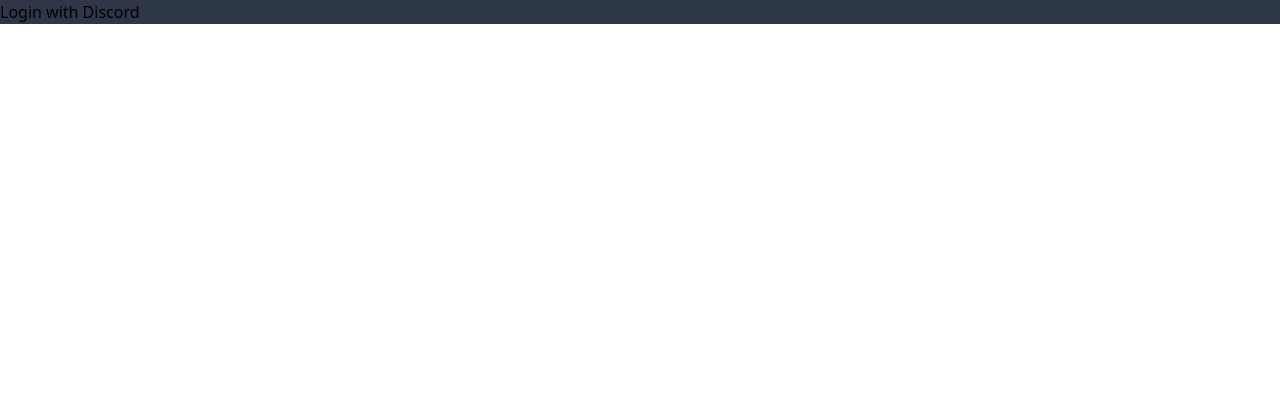
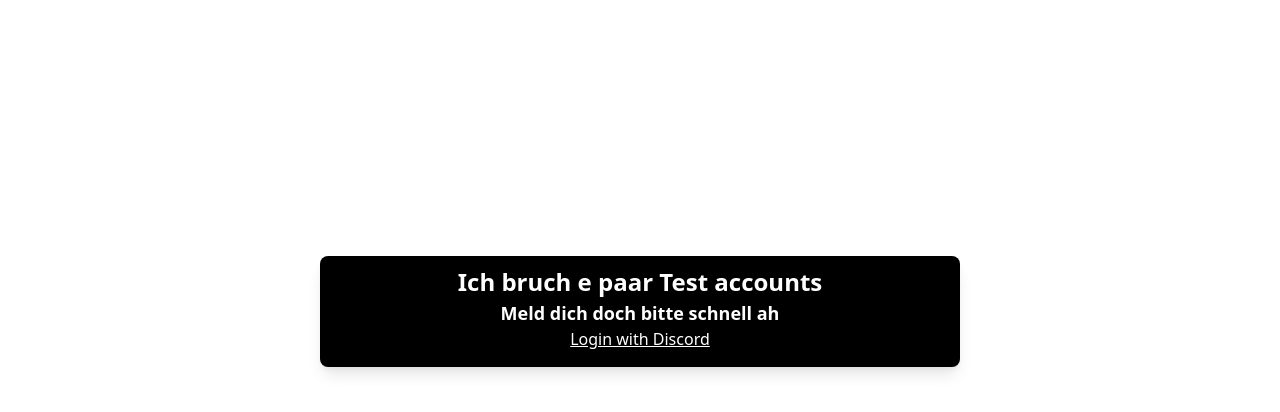
Before and after one commit to prsm/league-frntnd, a Next.js app: page / in a window 1280 px wide. Shown: the top 412 px of the page. Built offline with nearby package versions, Linux system fonts and the light colour scheme.

Commit message:
:construction: getting test data

```diff
--- a/pages/api/redirect.js
+++ b/pages/api/redirect.js
@@ -1,6 +1,6 @@
 export default async (req, res) => {
   const body = JSON.stringify({ code: req.query.code });
-  const answer = await fetch(`${process.env.BACKEND_URL}/auth/login`, {
+  const answer = await fetch(`${process.env.NEXT_PUBLIC_BACKEND_URL}/auth/login`, {
     method: 'POST',
     headers: {
       'Content-Type': 'application/json',
@@ -8,5 +8,5 @@
     body,
   });
   console.log('answer', await answer.json());
-  res.redirect('/');
+  res.redirect('/danke');
 };
--- a/pages/index.js
+++ b/pages/index.js
@@ -2,17 +2,21 @@
 
 export default function Home() {
   const discordLoginHandler = () => {
-    window.location.assign(`${process.env.BACKEND_URL}/auth/discord`);
+    window.location.assign(`${process.env.NEXT_PUBLIC_BACKEND_URL}/auth/discord`);
   };
 
   return (
-    <div className=" bg-gray-800">
+    <div>
       <Head>
         <title>PR1SM LEAGUE</title>
         <link rel="icon" href="/favicon.ico" />
       </Head>
-      <div>
-        <button onClick={discordLoginHandler}> Login with Discord</button>
+      <div className="flex align-middle justify-items-center flex-col m-auto bg-black lg:w-1/2 lg:rounded-lg shadow-lg mt-64">
+        <h1 className="text-white font-extrabold text-lg lg:text-2xl self-center mt-2">Ich bruch e paar Test accounts</h1>
+        <p className="text-white font-bold  lg:text-lg self-center">Meld dich doch bitte schnell ah</p>
+        <button className=" text-white mb-4 underline" onClick={discordLoginHandler}>
+          Login with Discord
+        </button>
       </div>
     </div>
   );
```
Also changed, not shown: pages/danke.js (added, +10 -0 lines).
